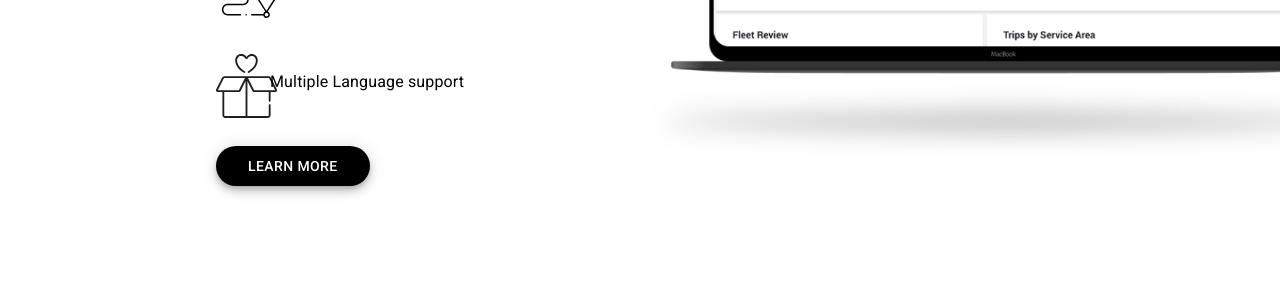
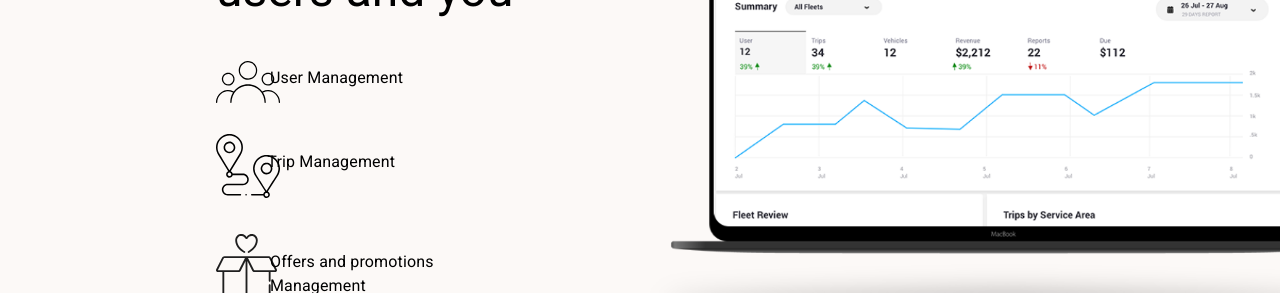
Before and after one commit to Rakibul-Hasan-max/Otoride, a React (Create React App) app: page / in a window 1280 px wide. Shown: the part 2237-2530 px from the top of the page. Built offline with nearby package versions, Linux system fonts and the light colour scheme; a web font is replaced by a local one.

Commit message:
middle section

```diff
--- a/src/Pages/Home/AdminApp.jsx
+++ b/src/Pages/Home/AdminApp.jsx
@@ -9,11 +9,11 @@ import { Box } from '@mui/system';
 
 const AdminApp = () => {
   return <>
-
+    <Box sx={{ backgroundColor: '#FCF9F7'}}>
       <Grid container
       direction="row"
       justifyContent="space-between"
-  sx={{mb:10}}
+      sx={{mb:10, pt: 10}}
       spacing={2}>
       <Grid item xs={1}  md={1}>
       <img style={{height:'20vh'}} src={img} />
@@ -37,7 +37,6 @@ const AdminApp = () => {
         </Typography>
       </Grid>
     </Grid>
-
     <Grid sx={{mt:2}} container spacing={0}>
       <Grid item xs={2}>
       <img style={{height:'8vh'}} src={vector1} />
@@ -48,18 +47,17 @@ const AdminApp = () => {
         </Typography>
       </Grid>
     </Grid>
-
     <Grid sx={{mt:2}} container spacing={2}>
       <Grid item xs={2}>
       <img style={{height:'8vh'}} src={vector2} />
       </Grid>
       <Grid item xs={8}>
         <Typography sx={{mt:2}}>
-        Multiple Language support
+          Offers and promotions Management
         </Typography>
       </Grid>
     </Grid>
-
+    <br/>
     <Fab
         variant="extended"
         size="medium"
@@ -81,10 +79,9 @@ const AdminApp = () => {
       <Box sx={{mt:3}}>
       <img style={{width:'100%'}} src={adminImg} />
       </Box>
-
       </Grid>
-
     </Grid>
+    </Box>
   </>;
 };
 
--- a/src/Pages/Home/UserApp.jsx
+++ b/src/Pages/Home/UserApp.jsx
@@ -7,8 +7,8 @@ import vector1 from '../../Images/vector1.svg'
 import vector2 from '../../Images/vector2.svg'
 
 const UserApp = () => {
-  return <div>
-      <Container>
+  return <Box>
+      <Container sx={{mt: 20}}>
       <Grid  container
   direction="row"
   justifyContent="center"
@@ -59,7 +59,7 @@ const UserApp = () => {
     </Typography>
   </Grid>
 </Grid>
-
+<br />
 <Fab
     variant="extended"
     size="medium"
@@ -79,7 +79,7 @@ const UserApp = () => {
   </Grid>
 </Grid>
       </Container>
-  </div>;
+  </Box>;
 };
 
 export default UserApp;
```
Lines whose indentation alone changed are shown as unchanged.
